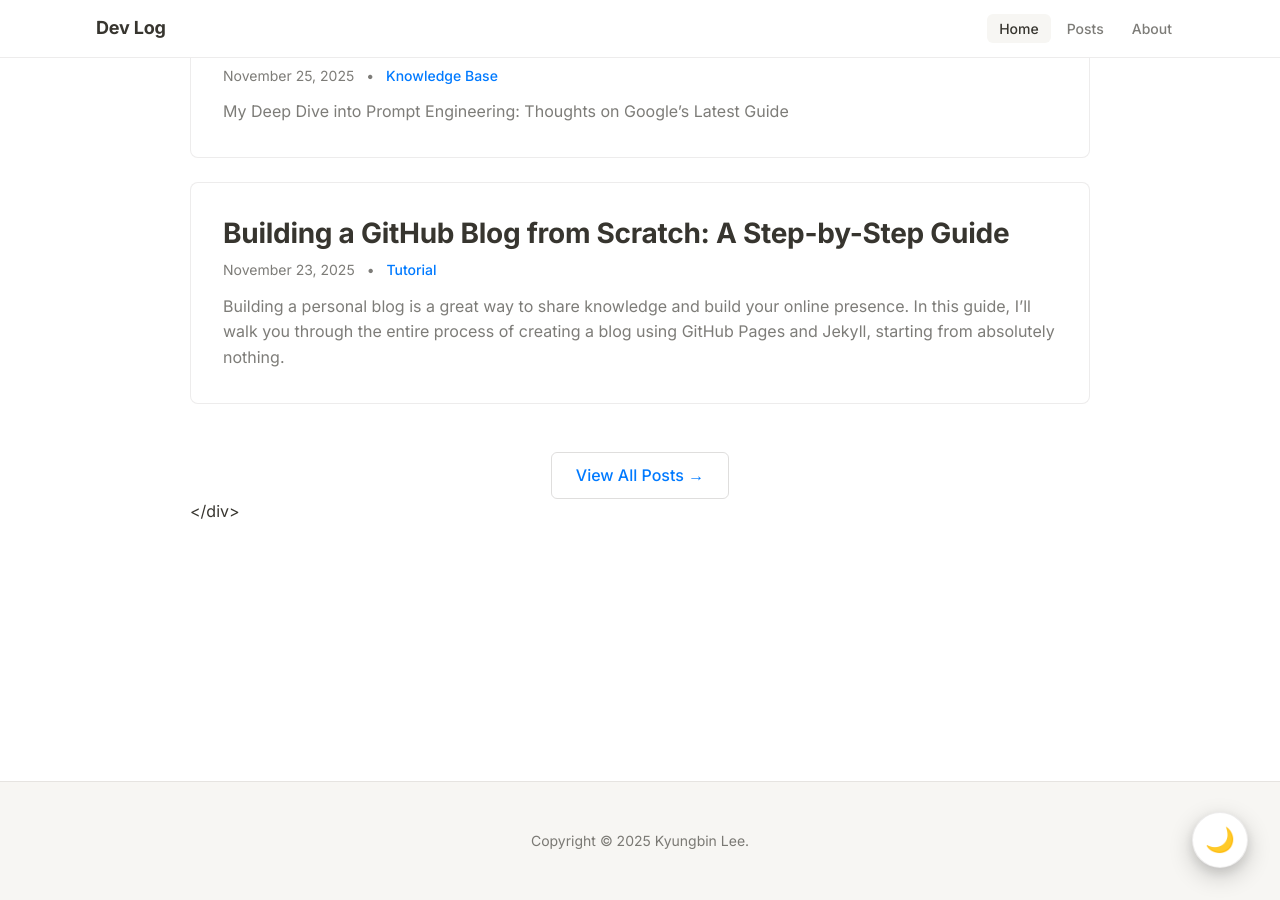
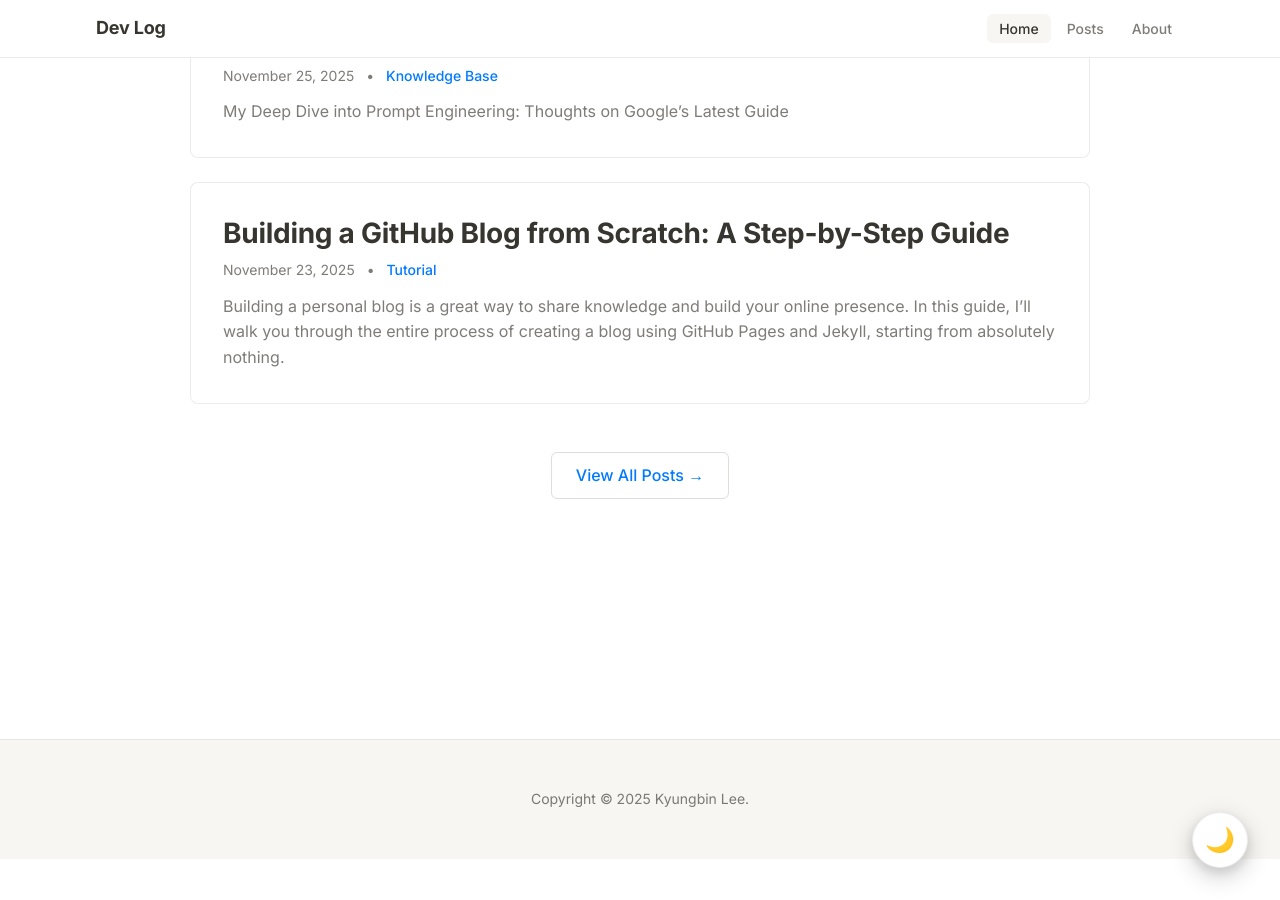
Before and after one commit to KB0129/KB0129.github.io, a Jekyll site: the page built from index.md, in a window 1280 px wide and 900 px high, scrolled down 1925 px. Built offline with Jekyll 4.4.1, drawn with Linux system fonts in a browser that asks for light colours.

Commit message:
Fix theme toggle JavaScript error and index page rendering bug
- Fix syntax error in theme toggle script (extra quote in setAttribute)
- Fix indentation issue causing '/div' text to appear on index page
- Theme toggle should now work properly for dark/light mode switching

Co-Authored-By: Claude Sonnet 4.5 <noreply@anthropic.com>

```diff
--- a/_layouts/default.html
+++ b/_layouts/default.html
@@ -69,7 +69,7 @@
         const currentTheme = html.getAttribute('data-theme');
         const newTheme = currentTheme === 'dark' ? 'light' : 'dark';
 
-        html.setAttribute('data-theme', newTheme');
+        html.setAttribute('data-theme', newTheme);
         localStorage.setItem('theme', newTheme);
 
         // Update icon with animation
--- a/index.md
+++ b/index.md
@@ -23,8 +23,8 @@ title: Home
 
 {% assign recent_posts = site.posts | sort: 'date' | reverse | limit: 5 %}
 
-  <div class="post-list">
-  {% for post in recent_posts %}
+<div class="post-list">
+{% for post in recent_posts %}
     <article class="post-item">
       <h3 class="post-title">
         <a href="{{ post.url | relative_url }}">{{ post.title }}</a>
@@ -49,9 +49,8 @@ title: Home
       {% endif %}
     </article>
   {% endfor %}
-  </div>
+</div>
 
-  <div class="view-all-link">
-    <a href="{{ '/posts/' | relative_url }}">View All Posts →</a>
-  </div>
+<div class="view-all-link">
+  <a href="{{ '/posts/' | relative_url }}">View All Posts →</a>
 </div>
```
